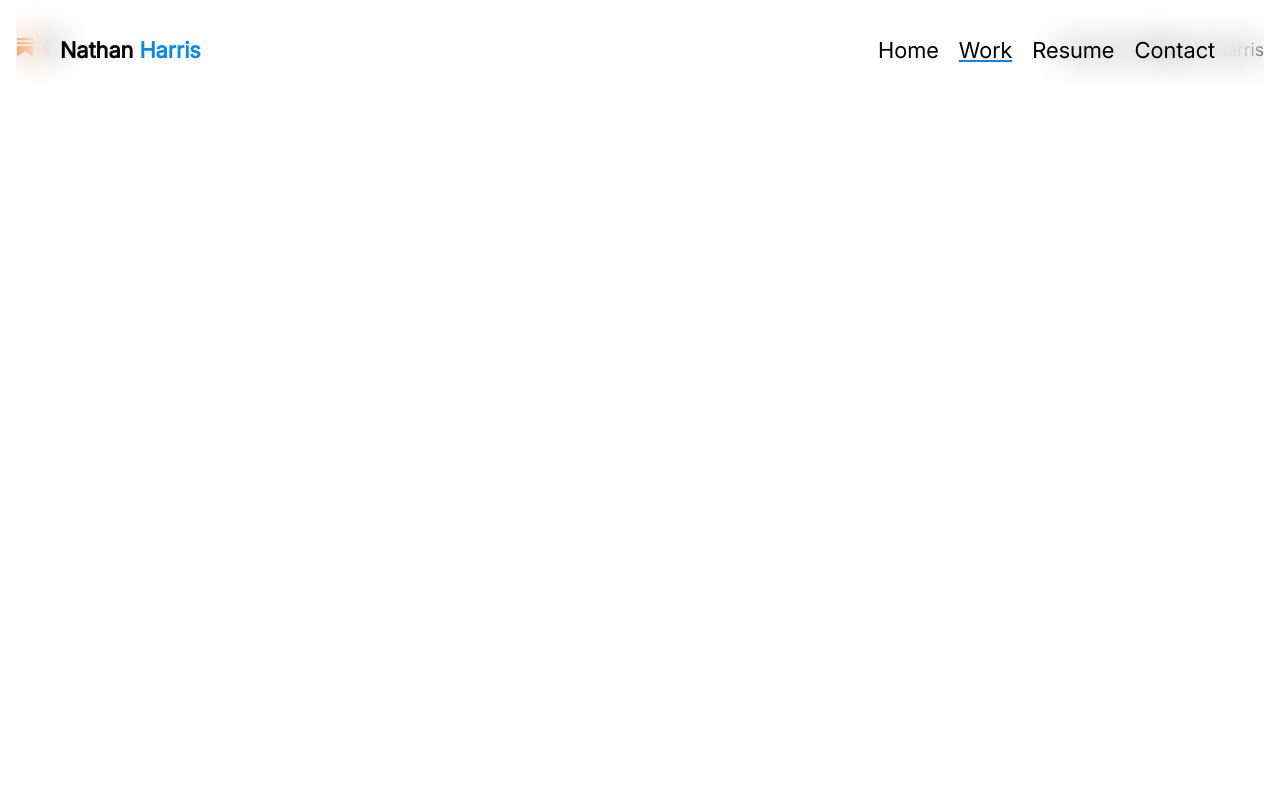
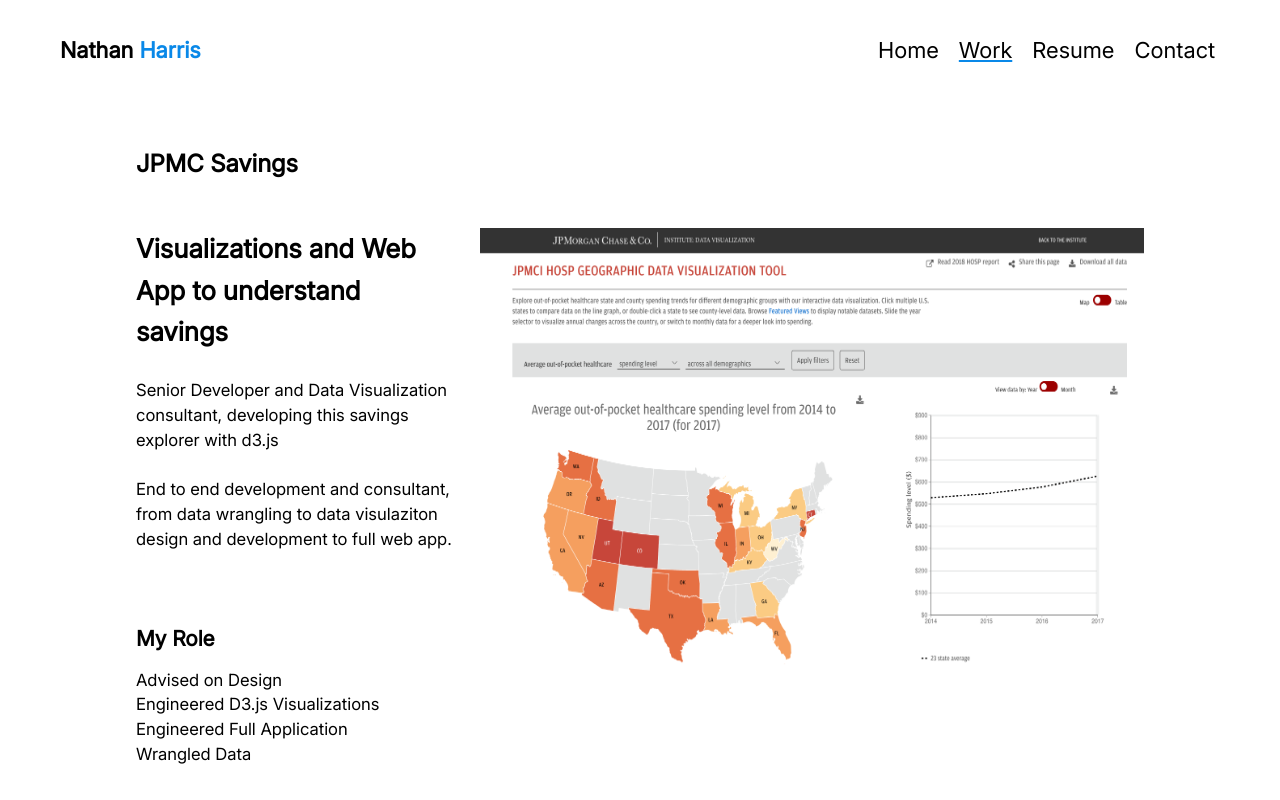
Before and after one commit to nharrisanalyst/nathanharrisinfo, a React (Vite) app: page /work/JPMC_Savings in a window 1280 px wide. Shown: the top 800 px of the page. Built offline with nearby package versions, Linux system fonts and the light colour scheme.

Commit message:
Added dynamic work page and updated contact

```diff
--- a/src/App.tsx
+++ b/src/App.tsx
@@ -2,6 +2,7 @@ import './App.css'
 import { BrowserRouter as Router, Routes, Route, useLocation } from 'react-router-dom';
 import Home from './pages/Home';
 import Work from './pages/Work';
+import DynamicTask from './components/Task/DynamicTask';
 import HeaderPath from './components/Header/HeaderPath';
 import Footer from './components/Footer';
 
@@ -13,6 +14,7 @@ function App() {
         <Routes>
           <Route path="/" element={<Home />} />
           <Route path="/work" element={<Work />} />
+          <Route path="/work/:taskName" element={<DynamicTask />} />
         </Routes>
       <Footer />
     </Router>
--- a/src/components/Card/index.tsx
+++ b/src/components/Card/index.tsx
@@ -12,7 +12,7 @@ export type CardProps ={
 const Card = ({imageSrc,linkTo, name}:CardProps) =>{
     const [showBanner, setShowBanner] = useState<boolean>(false);
     const [opacity, setOpacity] = useState<number>(0);
-    const link = `/work/${linkTo}`;
+    const link = linkTo;
     const handleOnHover=()=>{
         setShowBanner(true);
     }
--- a/src/components/Header/index.tsx
+++ b/src/components/Header/index.tsx
@@ -20,7 +20,7 @@ const Header = ({navigation = ""}:HeaderProps)=>{
                 <Link className={homeClass} to='/'>Home</Link>
                 <Link className={workClass} to='/work'>Work</Link>
                 <Link to="https://docs.google.com/document/d/1BE_2vCPxvHcG45s7CJixCnfJkG5uFMPkpvjyfU24xo0/edit?usp=sharing">Resume</Link>
-                <Link className={contactClass} to='/Contact'>Contact</Link>
+                <a className={contactClass} href='mailto:nharrisanalyst@gmail.com'>Contact</a>
 
                 </span>
             </div>
--- /dev/null
+++ b/src/components/Task/DynamicTask.tsx
@@ -0,0 +1,17 @@
+import Task from './';
+import { useParams } from 'react-router-dom';
+import data from '../../pages/Work/work.json';
+
+import './dynamicTask.css';
+
+const DynamicTask =() =>{
+    const { taskName } = useParams();
+    const taskData = data.task.filter(d=>d.name === taskName);
+    return (
+        <div className='work'>
+            <Task {...taskData[0]} />
+        </div>
+     )
+    }
+
+export default DynamicTask;
```
Also changed, not shown: src/components/Task/dynamicTask.css (added).
